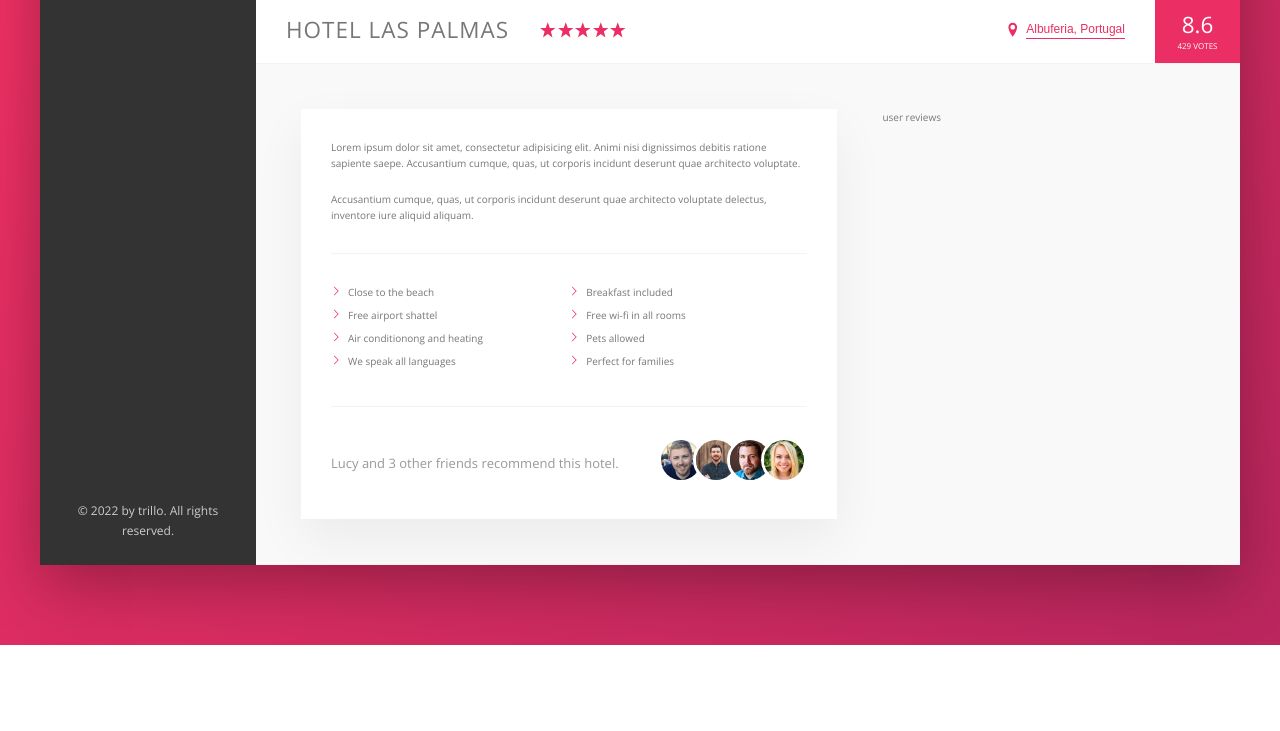
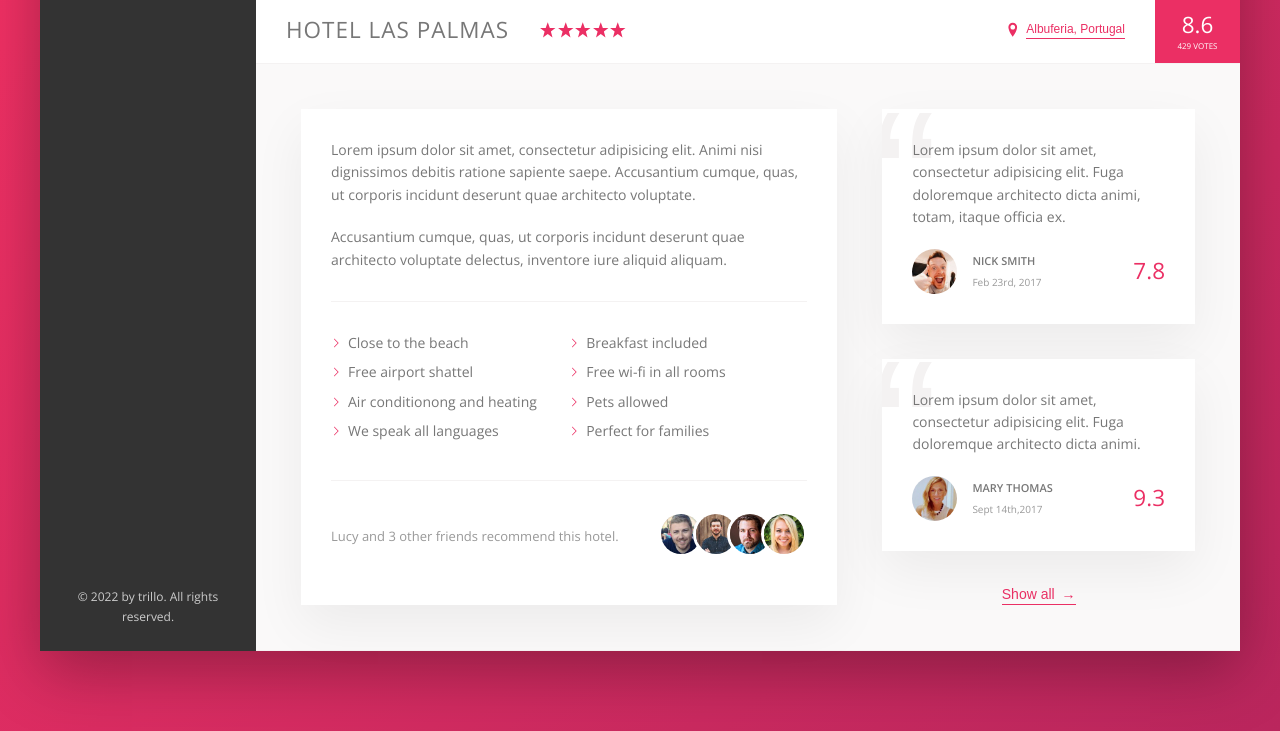
Before and after one commit to oxtnpi/trillo, a website: page index.html in a window 1280 px wide. Shown: the part 538-1269 px from the top of the page. Before the commit the page ends 1183 px from the top, so only its background shows below. Drawn offline with nearby package versions, Linux system fonts and the light colour scheme.

Commit message:
add css for reviews component

```diff
--- a/css/style.css
+++ b/css/style.css
@@ -188,7 +188,7 @@ body {
     display: flex;
     vertical-align: center; }
   .overview__icon-location {
-    margin-right: .5rem; }
+    margin-right: 0.5rem; }
   .overview__rating {
     background-color: var(--color-primary);
     color: var(--color-white);
@@ -204,7 +204,7 @@ body {
     font-weight: 300;
     margin-bottom: -3px; }
   .overview__rating-count {
-    font-size: .8rem;
+    font-size: 0.8rem;
     text-transform: uppercase; }
 
 .btn-inline {
@@ -216,9 +216,14 @@ body {
   display: inline-block;
   background-color: transparent;
   cursor: pointer;
-  transition: all .2s; }
+  transition: all 0.2s; }
+  .btn-inline span {
+    margin-left: .3rem;
+    transition: margin-left .2s; }
   .btn-inline:hover {
     color: var(--color-grey-dark-1); }
+    .btn-inline:hover span {
+      margin-left: .8rem; }
   .btn-inline:focus {
     outline: none;
     animation: pulsate 1s infinite; }
@@ -247,13 +252,13 @@ body {
   flex-wrap: wrap; }
   .list__item {
     flex: 0 0 50%;
-    margin-bottom: .7rem; }
+    margin-bottom: 0.7rem; }
   .list__item::before {
-    content: '';
+    content: "";
     display: inline-block;
     height: 1rem;
     width: 1rem;
-    margin-right: .7rem;
+    margin-right: 0.7rem;
     background-color: var(--color-primary);
     -webkit-mask-image: url(../img/chevron-thin-right.svg);
     -webkit-mask-size: cover;
@@ -275,6 +280,52 @@ body {
     border: 0.3rem solid var(--color-white); }
     .recommend__photo:not(:last-child) {
       margin-right: -1.5rem; }
+
+.review {
+  background-color: var(--color-white);
+  box-shadow: var(--shadow-light);
+  padding: 3rem;
+  margin-bottom: 3.5rem;
+  display: flex;
+  flex-direction: column;
+  position: relative;
+  overflow: hidden; }
+  .review__text {
+    margin-bottom: 2rem;
+    position: relative;
+    z-index: 10; }
+  .review__user {
+    display: flex;
+    align-items: center; }
+  .review__photo {
+    height: 4.5rem;
+    width: 4.5rem;
+    border-radius: 50%;
+    margin-right: 1.5rem; }
+  .review__user-box {
+    margin-right: auto; }
+  .review__user-name {
+    font-size: 1.1rem;
+    font-weight: 600;
+    text-transform: uppercase;
+    margin-bottom: .4rem; }
+  .review__user-date {
+    color: var(--color-grey-dark-3);
+    font-size: 1rem; }
+  .review__rating {
+    color: var(--color-primary);
+    font-size: 2.25rem;
+    font-weight: 300; }
+  .review::before {
+    content: "\201C";
+    position: absolute;
+    top: -2.75rem;
+    left: -1rem;
+    line-height: 1;
+    font-size: 20rem;
+    color: var(--color-grey-light-2);
+    font-family: sans-serif;
+    z-index: 1; }
 
 .container {
   max-width: 120rem;
@@ -307,6 +358,7 @@ body {
   flex: 1; }
 
 .detail {
+  font-size: 1.4rem;
   display: flex;
   padding: 4.5rem;
   background-color: var(--color-grey-light-1);
@@ -320,4 +372,7 @@ body {
   padding: 3rem; }
 
 .user-reviews {
-  flex: 1; }
+  flex: 1;
+  display: flex;
+  flex-direction: column;
+  align-items: center; }
--- a/index.html
+++ b/index.html
@@ -158,9 +158,8 @@
                 voluptate.
               </p>
               <p class="paragraph">
-                 Accusantium cumque, quas, ut corporis incidunt
-                deserunt quae architecto voluptate delectus, inventore iure
-                aliquid aliquam.
+                Accusantium cumque, quas, ut corporis incidunt deserunt quae
+                architecto voluptate delectus, inventore iure aliquid aliquam.
               </p>
 
               <ul class="list">
@@ -175,17 +174,62 @@
               </ul>
               <div class="recommend">
                 <p class="recommend__count">
-                    Lucy and 3 other friends recommend this hotel.
+                  Lucy and 3 other friends recommend this hotel.
                 </p>
                 <div class="recommend__friends">
-                    <img src="img/user-3.jpg" alt="Friend 1" class="recommend__photo">
-                    <img src="img/user-4.jpg" alt="Friend 2" class="recommend__photo">
-                    <img src="img/user-5.jpg" alt="Friend 3" class="recommend__photo">
-                    <img src="img/user-6.jpg" alt="Friend 4" class="recommend__photo">
+                  <img
+                    src="img/user-3.jpg"
+                    alt="Friend 1"
+                    class="recommend__photo"
+                  />
+                  <img
+                    src="img/user-4.jpg"
+                    alt="Friend 2"
+                    class="recommend__photo"
+                  />
+                  <img
+                    src="img/user-5.jpg"
+                    alt="Friend 3"
+                    class="recommend__photo"
+                  />
+                  <img
+                    src="img/user-6.jpg"
+                    alt="Friend 4"
+                    class="recommend__photo"
+                  />
                 </div>
               </div>
             </div>
-            <div class="user-reviews">user reviews</div>
+            <div class="user-reviews">
+              <figure class="review">
+                <blockquote class="review__text">
+                  Lorem ipsum dolor sit amet, consectetur adipisicing elit. Fuga
+                  doloremque architecto dicta animi, totam, itaque officia ex.
+                </blockquote>
+                <figcaption class="review__user">
+                  <img src="/img/user-1.jpg" alt="User 1" class="review__photo">
+                  <div class="review__user-box">
+                    <p class="review__user-name">Nick Smith</p>
+                    <p class="review__user-date">Feb 23rd, 2017</p>
+                  </div>
+                  <div class="review__rating">7.8</div>
+                </figcaption>
+              </figure>
+              <figure class="review">
+                <blockquote class="review__text">
+                  Lorem ipsum dolor sit amet, consectetur adipisicing elit. Fuga doloremque architecto dicta animi.
+                </blockquote>
+                <figcaption class="review__user">
+                  <img src="/img/user-2.jpg" alt="User 2" class="review__photo">
+                  <div class="review__user-box">
+                    <p class="review__user-name">Mary Thomas</p>
+                    <p class="review__user-date">Sept 14th,2017</p>
+                  </div>
+                  <div class="review__rating">9.3</div>
+                </figcaption>
+              </figure>
+              <button class="btn-inline">Show all <span>&rarr;</span></button>
+            </div>
           </div>
         </main>
       </div>
```
